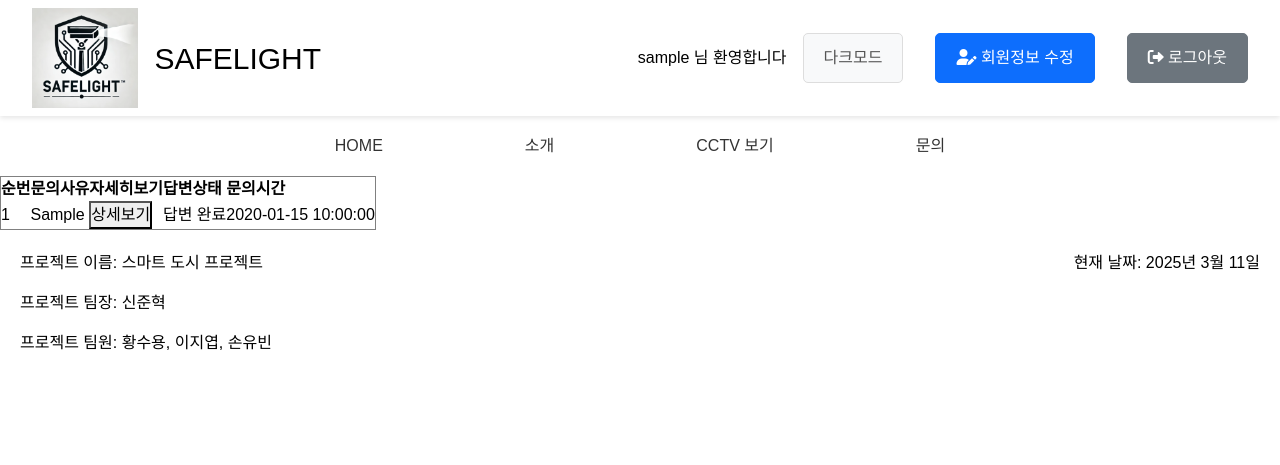
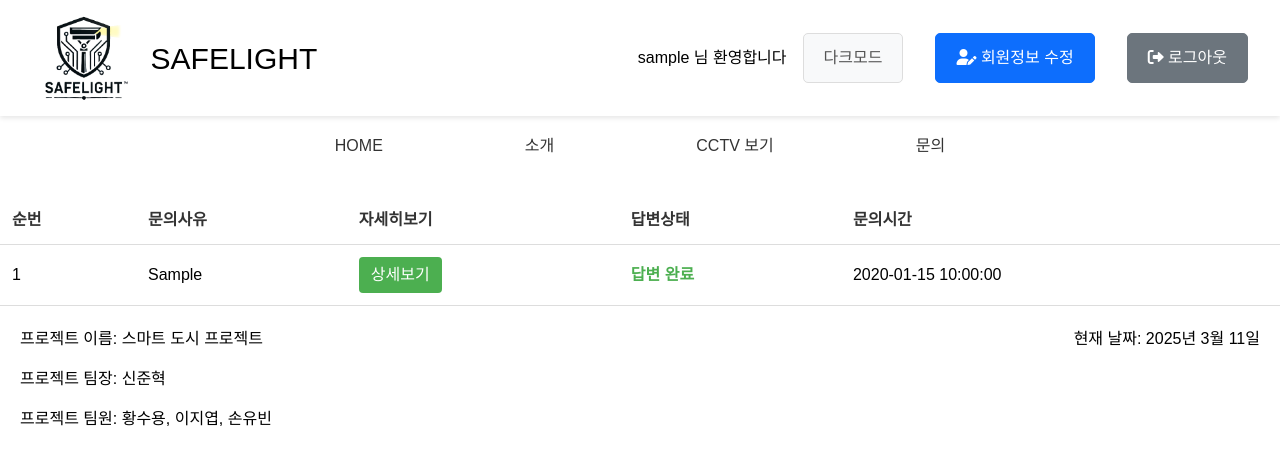
Before and after one commit to leewu08/smart_city, a Flask app: page /user_dashboard/inquiries_view/1 in a window 1280 px wide. Shown: the top 465 px of the page. Run offline with Flask 3, Linux system fonts and the light colour scheme; the visitor is signed in with stand-in values (Sample User, id 1); tables that the repository leaves empty or names only in its code hold one stand-in row (values such as "Sample post"); some web fonts are replaced.

Commit message:
20250311(css수정)

```diff
--- a/static/css/user_dashboard_road.css
+++ b/static/css/user_dashboard.css
@@ -142,8 +142,8 @@ button:hover {
 
 table {
     width: 100%;
+    max-height: 600px;
     border-collapse: collapse;
-    min-height: 400px;
 }
 
 th, td {
@@ -160,7 +160,9 @@ th {
 
 td {
     color: var(--text-color);
+    border: 1px solid #ddd;
 }
+
 
 tr:hover {
     background-color: var(--table-row-hover-bg);
--- /dev/null
+++ b/static/css/user_dashboard_inquiries_view.css
@@ -0,0 +1,53 @@
+.inquiry-table {
+    width: 100%;
+    border-collapse: collapse;
+    margin-top: 20px;
+}
+
+.inquiry-table th, .inquiry-table td {
+    padding: 12px;
+    text-align: left;
+    border-bottom: 1px solid #ddd;
+}
+
+.inquiry-table th {
+    background-color: #fff;
+    color: #333;
+    font-weight: bold;
+}
+
+body.dark-mode .inquiry-table th {
+    background-color: #111;
+    color: #fff;
+}
+
+.inquiry-table tr:hover {
+    background-color: #f5f5f5;
+    color : #111
+}
+
+.detail-button {
+    display: inline-block;
+    padding: 6px 12px;
+    background-color: #4CAF50;
+    color: white;
+    text-decoration: none;
+    border-radius: 4px;
+    transition: background-color 0.3s;
+}
+
+.detail-button:hover {
+    background-color: #45a049;
+}
+
+.status {
+    font-weight: bold;
+}
+
+.pending {
+    color: #FFA500;
+}
+
+.completed {
+    color: #4CAF50;
+}
--- a/templates/user_dashboard_inquiries_view.html
+++ b/templates/user_dashboard_inquiries_view.html
@@ -1,7 +1,12 @@
 {% extends "base.html" %}
 {% block title %}회원 문의보기 페이지{% endblock %}
+
+{% block extra_css %}
+<link rel="stylesheet" href="{{ url_for('static', filename='css/user_dashboard_inquiries_view.css') }}">
+{% endblock %}
+
 {% block content %}
-<table border="1">
+<table class="inquiry-table">
     <thead>
         <tr>
             <th>순번</th>
@@ -17,15 +22,13 @@
             <td>{{ post.inquiries_id }}</td>
             <td>{{ post.inquiry_reason }}</td>
             <td>
-                <a href="#">
-                    <button>상세보기</button>
-                </a>
+                <a href="#" class="detail-button">상세보기</a>
             </td>
             <td>
                 {% if post.answer_status == 'pending' %}
-                    답변 대기 중
+                    <span class="status pending">답변 대기 중</span>
                 {% else %}
-                    답변 완료
+                    <span class="status completed">답변 완료</span>
                 {% endif %}
             </td>
             <td>{{ post.inquiry_time }}</td>
--- a/templates/user_dashboard_road.html
+++ b/templates/user_dashboard_road.html
@@ -1,7 +1,7 @@
 {% extends "base.html" %}
 {% block title%}도로용 CCTV 페이지{% endblock %}
 {% block extra_css %}
-<link rel="stylesheet" href="{{ url_for('static', filename='css/user_dashboard_road.css') }}">
+<link rel="stylesheet" href="{{ url_for('static', filename='css/user_dashboard.css') }}">
 {% endblock %}
 {% block content %}
 <!-- 가로등 조회 폼 -->
```
Also changed, not shown: templates/user_dashboard_sidewalk.html (+1 -39 lines), static/images/logo.png.
